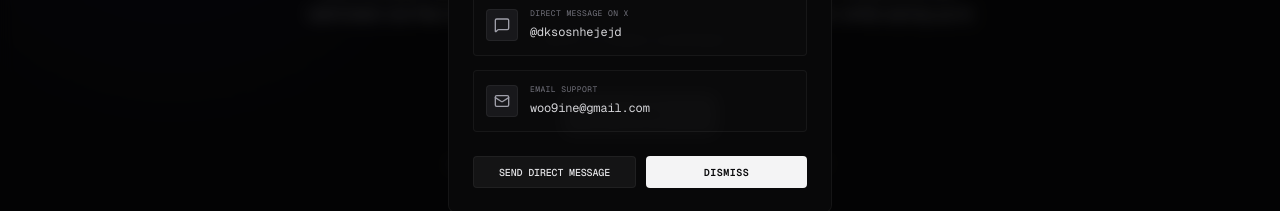
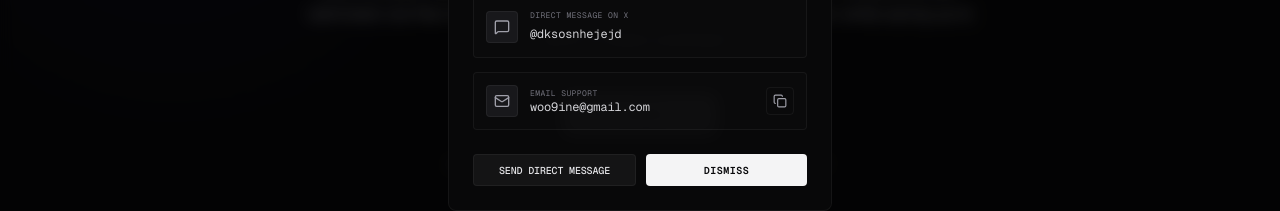
Before and after one commit to auxo-labs/Auxo, a Next.js app: page / in a window 1280 px wide. Both pictures are taken after a click on the button "SUPPORT". Shown: the part 349-560 px from the top of the page. Built offline with nearby package versions, Linux system fonts and the light colour scheme; a web font is replaced by a local one.

Commit message:
feat: add click-to-copy functionality to support email in SupportModal

```diff
--- a/src/components/support-modal.tsx
+++ b/src/components/support-modal.tsx
@@ -11,6 +11,7 @@ interface SupportModalProps {
 
 export function SupportModal({ isOpen, onClose, roomId }: SupportModalProps) {
   const [copiedRoomId, setCopiedRoomId] = React.useState(false);
+  const [copiedEmail, setCopiedEmail] = React.useState(false);
 
   if (!isOpen) return null;
 
@@ -22,6 +23,16 @@ export function SupportModal({ isOpen, onClose, roomId }: SupportModalProps) {
       setTimeout(() => setCopiedRoomId(false), 2000);
     } catch (err) {
       console.error('Failed to copy Room ID', err);
+    }
+  };
+
+  const handleCopyEmail = async () => {
+    try {
+      await navigator.clipboard.writeText('woo9ine@gmail.com');
+      setCopiedEmail(true);
+      setTimeout(() => setCopiedEmail(false), 2000);
+    } catch (err) {
+      console.error('Failed to copy email', err);
     }
   };
 
@@ -62,16 +73,29 @@ export function SupportModal({ isOpen, onClose, roomId }: SupportModalProps) {
             </div>
 
             {/* Contact Method: Email */}
-            <div className="p-3 rounded border border-white/5 bg-white/[0.01] flex items-center gap-3">
-              <div className="flex items-center justify-center w-8 h-8 rounded bg-zinc-900 border border-white/5 text-zinc-400">
-                <Mail className="w-4 h-4" />
+            {/* Contact Method: Email */}
+            <div className="p-3 rounded border border-white/5 bg-white/[0.01] flex items-center justify-between gap-3">
+              <div className="flex items-center gap-3 min-w-0 flex-1">
+                <div className="flex items-center justify-center w-8 h-8 rounded bg-zinc-900 border border-white/5 text-zinc-400 shrink-0">
+                  <Mail className="w-4 h-4" />
+                </div>
+                <div className="min-w-0 flex-1">
+                  <p className="text-[8px] font-mono text-zinc-500 uppercase tracking-wider">Email Support</p>
+                  <button
+                    onClick={handleCopyEmail}
+                    className="text-xs font-mono text-zinc-300 hover:text-zinc-100 transition-colors break-all text-left block w-full focus:outline-none cursor-pointer"
+                  >
+                    woo9ine@gmail.com
+                  </button>
+                </div>
               </div>
-              <div className="flex-grow flex-1 min-w-0">
-                <p className="text-[8px] font-mono text-zinc-500 uppercase tracking-wider">Email Support</p>
-                <a href="mailto:woo9ine@gmail.com?subject=Auxo%20Support" className="text-xs font-mono text-zinc-300 hover:text-zinc-100 transition-colors break-all">
-                  woo9ine@gmail.com
-                </a>
-              </div>
+              <button
+                onClick={handleCopyEmail}
+                className="flex items-center justify-center w-7 h-7 rounded border border-white/5 hover:border-white/10 hover:bg-white/[0.03] text-zinc-400 hover:text-zinc-200 transition-colors cursor-pointer shrink-0"
+                title="Copy Email"
+              >
+                {copiedEmail ? <Check className="w-3.5 h-3.5 text-emerald-400" /> : <Copy className="w-3.5 h-3.5" />}
+              </button>
             </div>
 
             {/* Room ID reference */}
```
Also changed, not shown: 1 other file (tests, documents, lock files or other folders).
